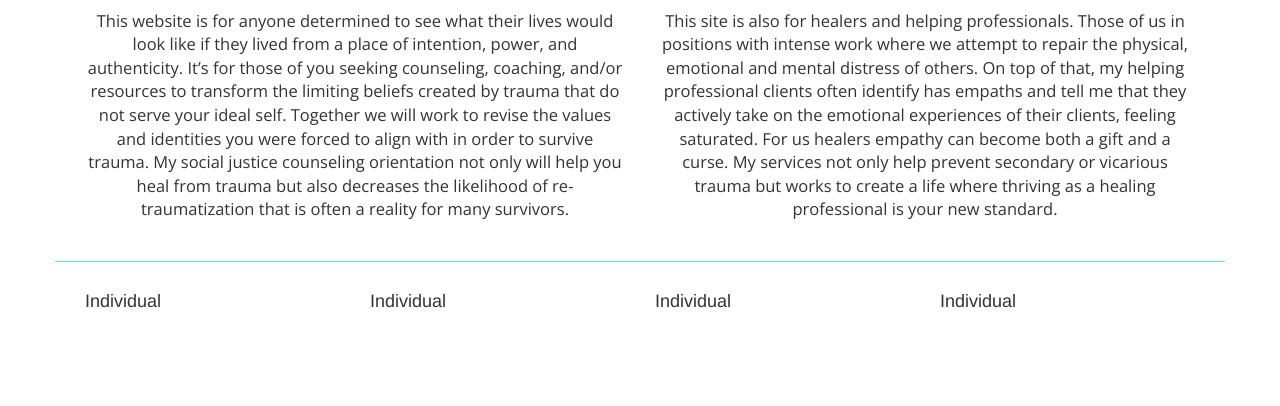
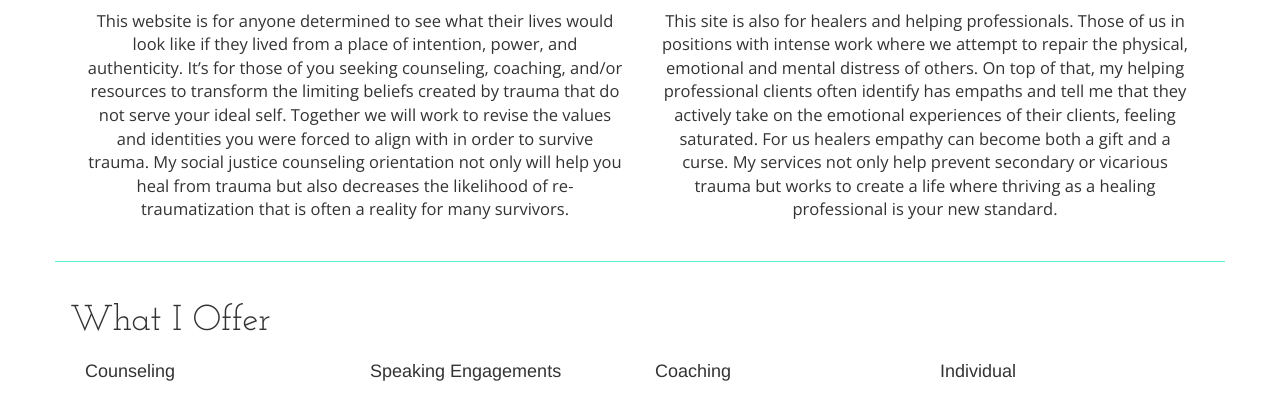
Before and after one commit to nadiabahrami/kh-project, a Django app: page / in a window 1280 px wide. Shown: the part 394-800 px from the top of the page. Run offline with Django 3.2, Linux system fonts and the light colour scheme; some libraries are stand-ins or nearby versions.

Commit message:
editing block contents.

```diff
--- a/kh_site/home/templates/about.html
+++ b/kh_site/home/templates/about.html
@@ -23,7 +23,7 @@
    <p>&nbsp;</p>
 </div>
 <script>
-    $('#navbar ul li').removeClass("active");
-    $('#navbar ul :nth-child(2)').addClass("active");
+    $('#navbar .navbar-nav li').removeClass("active");
+    $('#navbar .navbar-nav :nth-child(2)').addClass("active");
 </script>
 {% endblock %}
--- a/kh_site/home/templates/index.html
+++ b/kh_site/home/templates/index.html
@@ -21,14 +21,15 @@
     </div>
   </div>
   <div class="container">
+    <h2>What I Offer</h2>
     <div class="col-md-3">
-      <h4>Individual</h4>
+      <h4>Counseling</h4>
     </div>
     <div class="col-md-3">
-      <h4>Individual</h4>
+      <h4>Speaking Engagements</h4>
     </div>
     <div class="col-md-3">
-      <h4>Individual</h4>
+      <h4>Coaching</h4>
     </div>
     <div class="col-md-3">
       <h4>Individual</h4>
```
